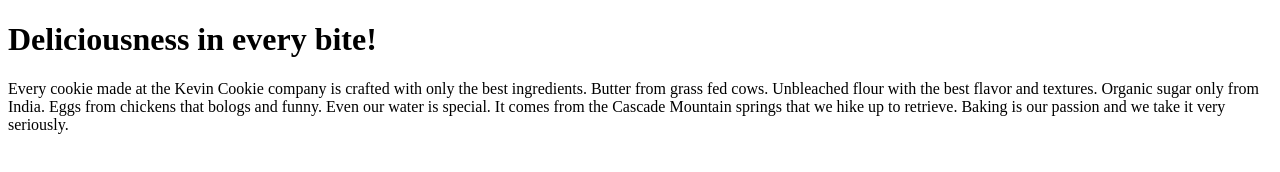
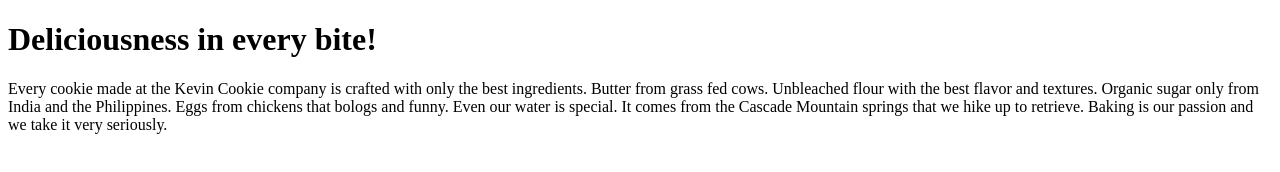
Before and after one commit to NkechiOruche-PhD/KevinCookieCompany.com, a plain HTML site: page index.htm in a window 1280 px wide. Drawn offline with Linux system fonts and the light colour scheme.

Commit message:
Update index.htm

```diff
--- a/index.htm
+++ b/index.htm
@@ -3,7 +3,7 @@
 <body>
 
 <h1>Deliciousness in every bite!</h1>
-<p>Every cookie made at the Kevin Cookie company is crafted with only the best ingredients. Butter from grass fed cows. Unbleached flour with the best flavor and textures. Organic sugar only from India. Eggs from chickens that bologs and funny. Even our water is special. It comes from the Cascade Mountain springs that we hike up to retrieve. Baking is our passion and we take it very seriously.</p>
+<p>Every cookie made at the Kevin Cookie company is crafted with only the best ingredients. Butter from grass fed cows. Unbleached flour with the best flavor and textures. Organic sugar only from India and the Philippines. Eggs from chickens that bologs and funny. Even our water is special. It comes from the Cascade Mountain springs that we hike up to retrieve. Baking is our passion and we take it very seriously.</p>
 
 
 </body>
```
